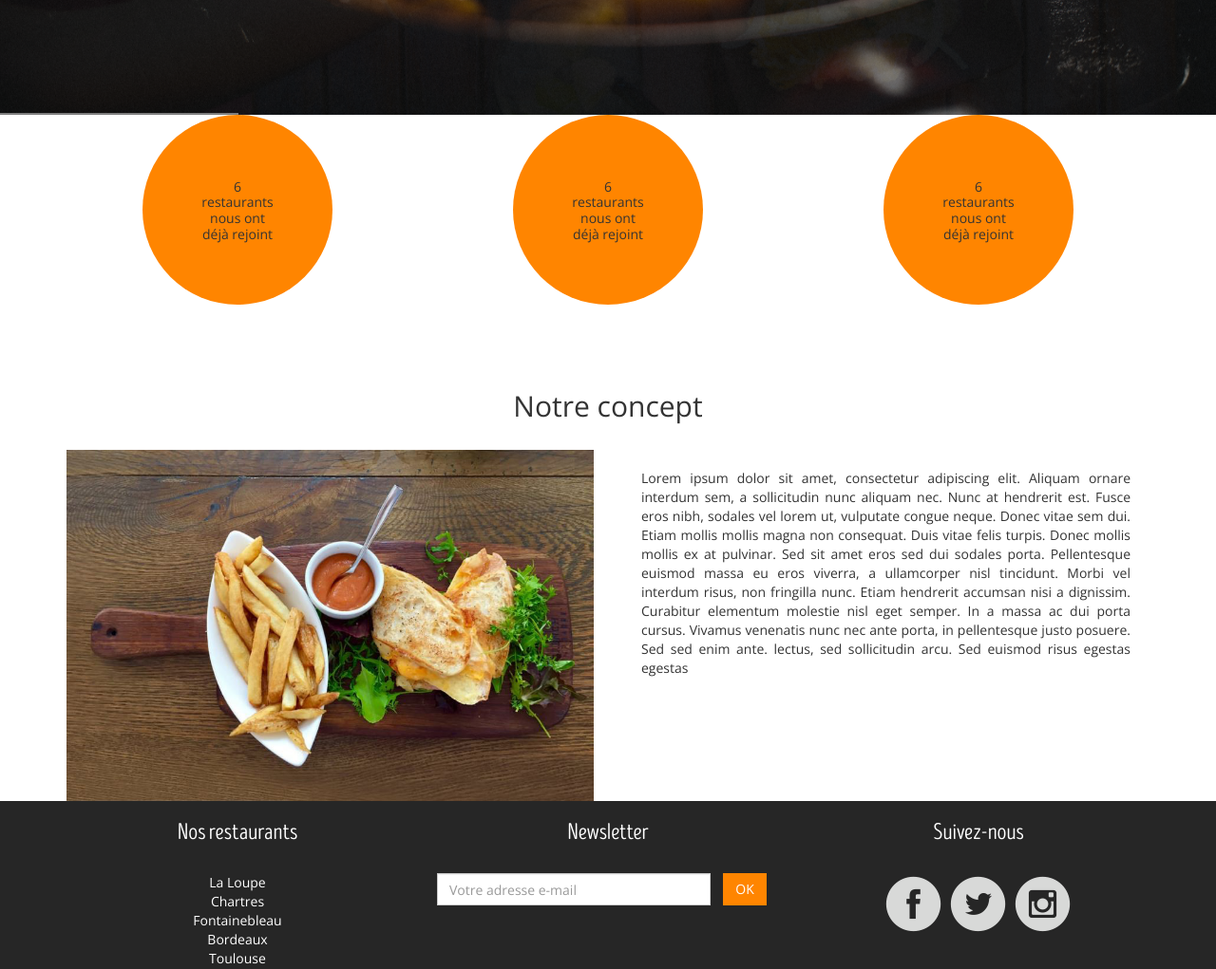
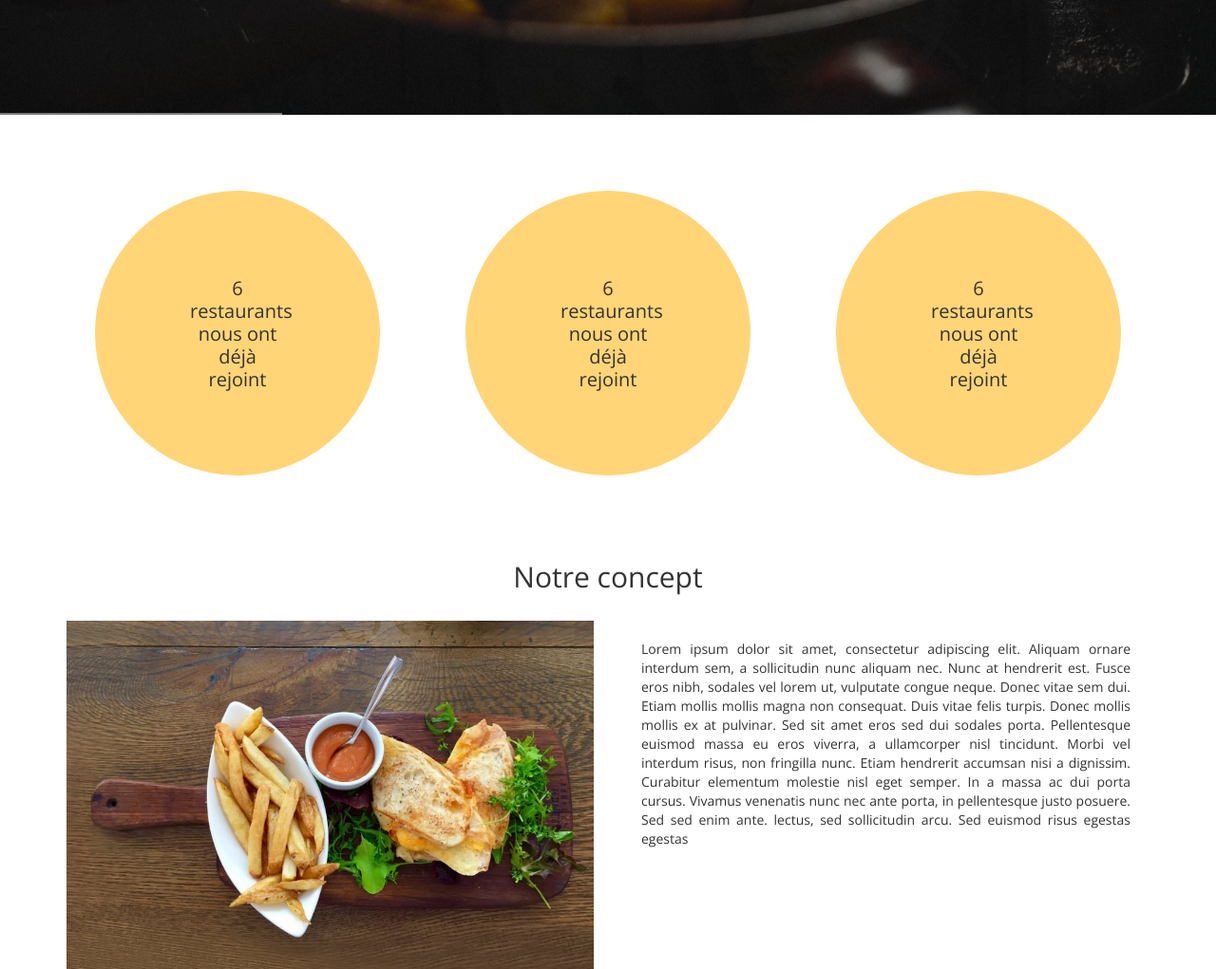
Before and after one commit to Riwa/site-vitrine-Les_Restaurants_Atypiques, a website: page devenir_une_franchise.html in a window 1280 px wide. Shown: the part 679-1700 px from the top of the page at 95% size. Drawn offline with nearby package versions, Linux system fonts and the light colour scheme.

Commit message:
modification part key figures

```diff
--- a/styles/main.css
+++ b/styles/main.css
@@ -1,7 +1,7 @@
 .circle {
-  background:#ff8500;
-  width: 200px;
-  height: 200px;
+  background:#ffd578;
+  width: 300px;
+  height: 300px;
   margin: auto;
   border-radius: 100%;
 	margin-bottom: 20px;
@@ -9,18 +9,18 @@
 
 .circle p{
 	text-align: center;
-  width: 200px;
-  height: 200px;
-	line-height: 200px;
+  width: 300px;
+  height: 300px;
+	line-height: 300px;
 }
 
 .circle p span{
 	width: 100px;
-	padding: 10px;
 	vertical-align: middle;
 	display: inline-block;
 	line-height: 1.2;
 	text-align: center;
+	font-size: 20px;
 }
 
 .circle .numbers{
@@ -48,6 +48,10 @@ h2{
 
 .concept h2{
 	padding-bottom: 20px;
+}
+
+.numbers-key{
+	margin-top:80px;
 }
 
 @media screen and (max-width: 768px) {
```
